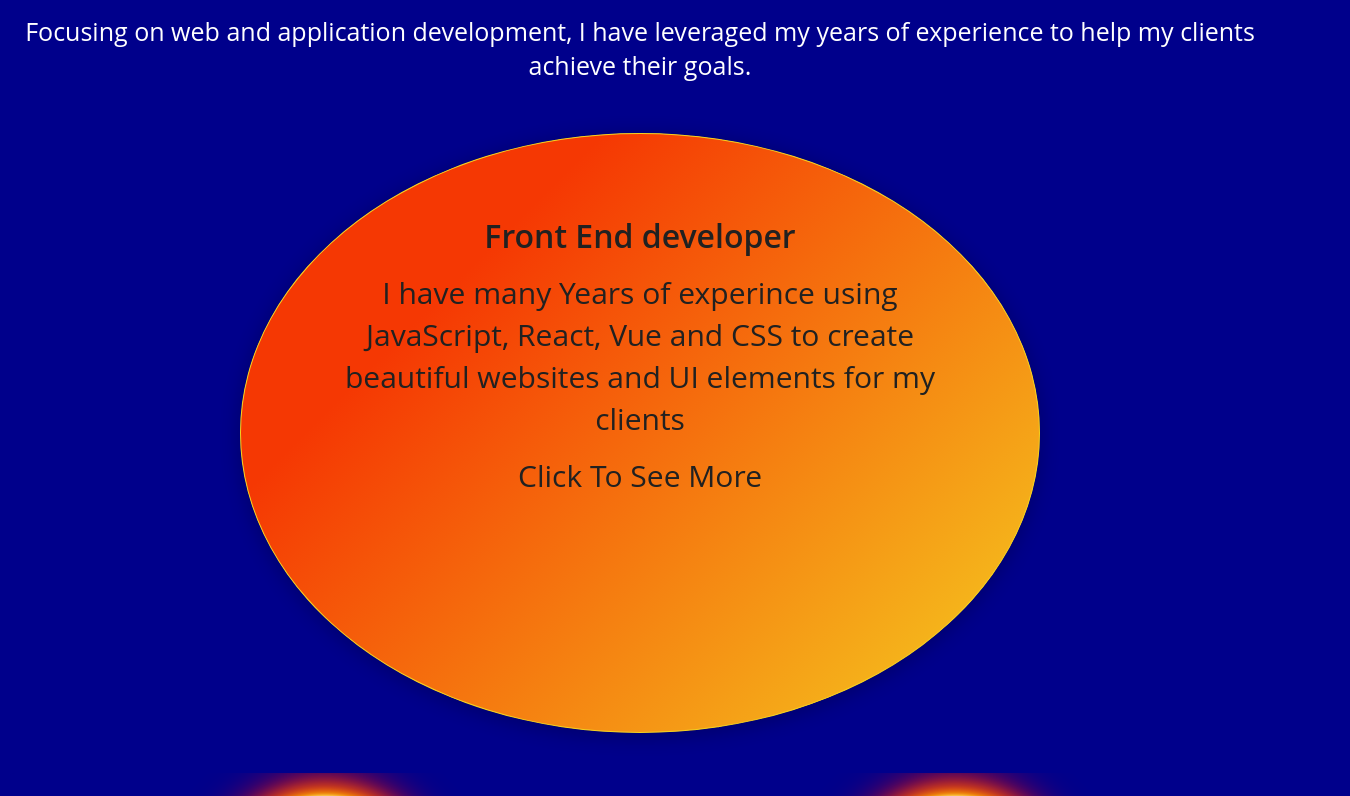
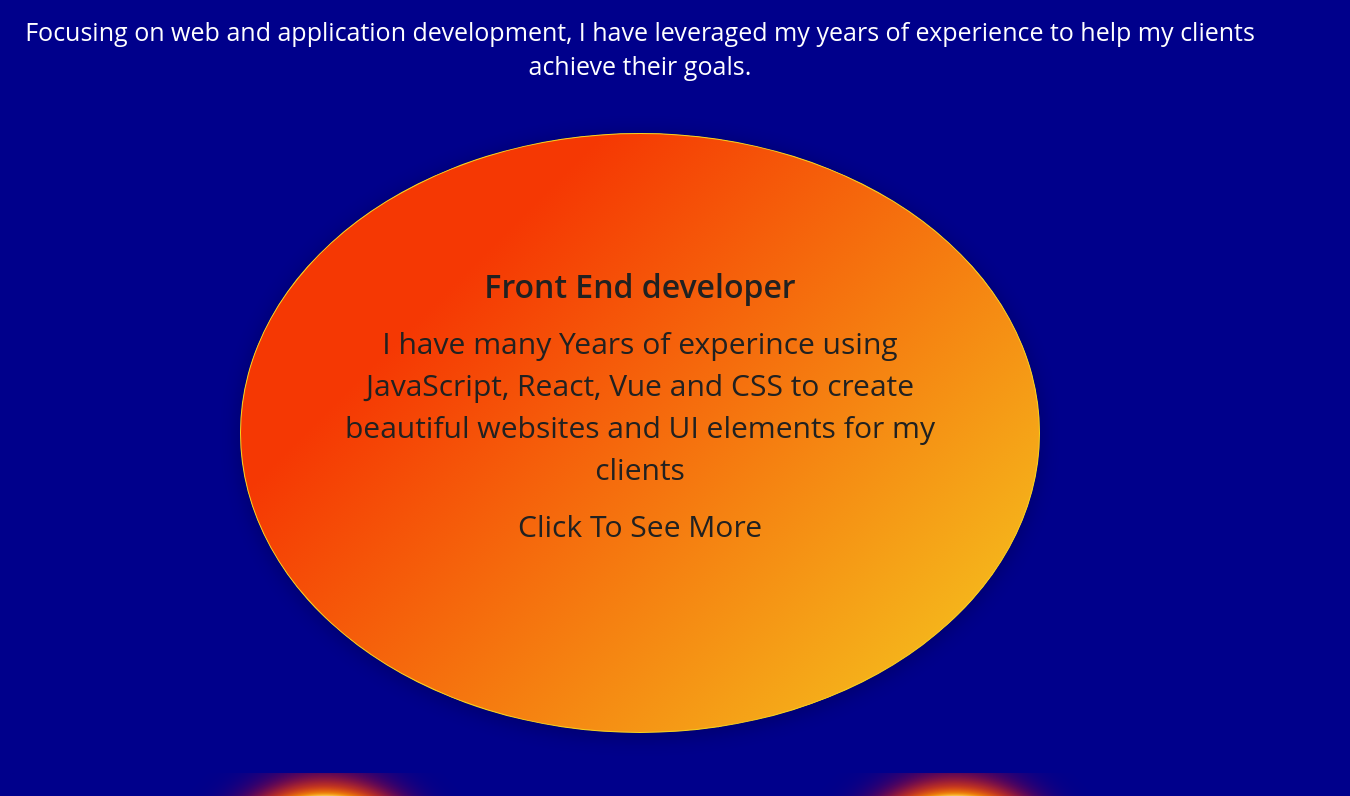
Before and after one commit to DanSimonson/mariposa-app, a React (Create React App) app in the folder frontend/: page / in a window 1280 px wide. Shown: the part 2900-3696 px from the top of the page, 1350 px wide, since content can reach past the window. Built offline with nearby package versions, Linux system fonts and the light colour scheme; no server answers.

Commit message:
changed padding on flip card

```diff
--- a/frontend/src/Components/DisplayGrid/DisplayGrid.scss
+++ b/frontend/src/Components/DisplayGrid/DisplayGrid.scss
@@ -159,18 +159,18 @@
   height: 100%;
 }
 .card__body {
-  padding: 80px 70px 50px 70px;
+  padding: 70px 60px 50px 60px;
   text-align: center;
 }
 .card__body h3 {
   color: var(--dark);
-  font-size: 14px;
+  font-size: 18px;
   font-weight: 600;
   margin-bottom: 15px;
 }
 .card__body p {
   color: var(--dark);
-  font-size: 12px;
+  font-size: 16px;
   line-height: 1.4;
 }
 .more {
@@ -426,6 +426,9 @@ a.displaygrid_navlink:hover {
     width: 550px;
     height: 500px;
   }
+  .card__body {
+    padding: 120px 60px 40px 60px;
+  }
   .card__body h3 {
     font-size: 26px;
   }
@@ -453,6 +456,9 @@ a.displaygrid_navlink:hover {
     width: 800px;
     height: 600px;
   }
+  .card__body {
+    padding: 130px 70px 20px 70px;
+  }
   .card__body h3 {
     font-size: 32px;
   }
```
